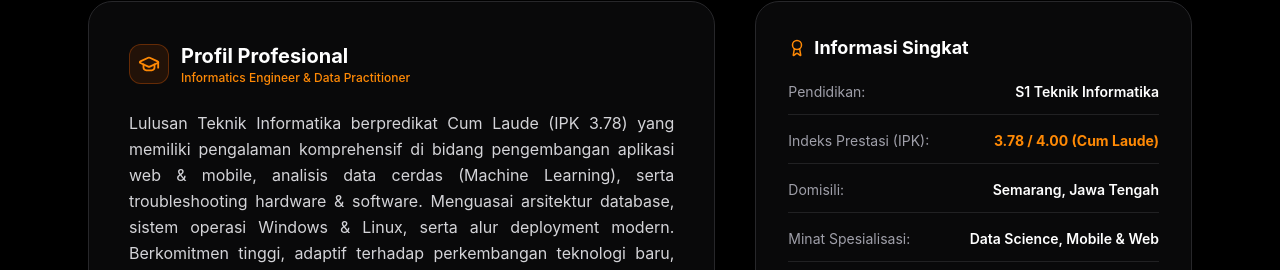
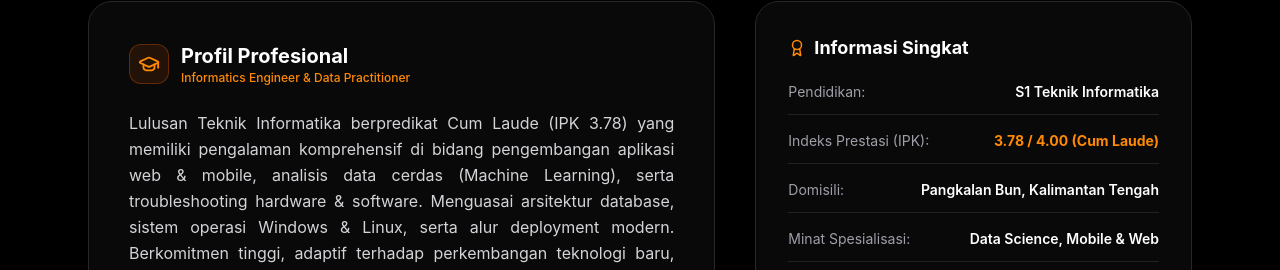
Before and after one commit to DwikyChandraMU/My-Portofolio, a React (Vite) app: page / in a window 1280 px wide. Shown: the part 1187-1457 px from the top of the page. Built offline with nearby package versions, Linux system fonts and the light colour scheme.

Commit message:
Update tampilan UI portofolio dan penambahan seksi skills

```diff
--- a/src/App.jsx
+++ b/src/App.jsx
@@ -551,7 +551,7 @@
                   </li>
                   <li className="flex justify-between pb-3 border-b border-zinc-800/80">
                     <span className="text-zinc-400">Domisili:</span>
-                    <span className="font-semibold text-white">Semarang, Jawa Tengah</span>
+                    <span className="font-semibold text-white">Pangkalan Bun, Kalimantan Tengah</span>
                   </li>
                   <li className="flex justify-between pb-3 border-b border-zinc-800/80">
                     <span className="text-zinc-400">Minat Spesialisasi:</span>
```
